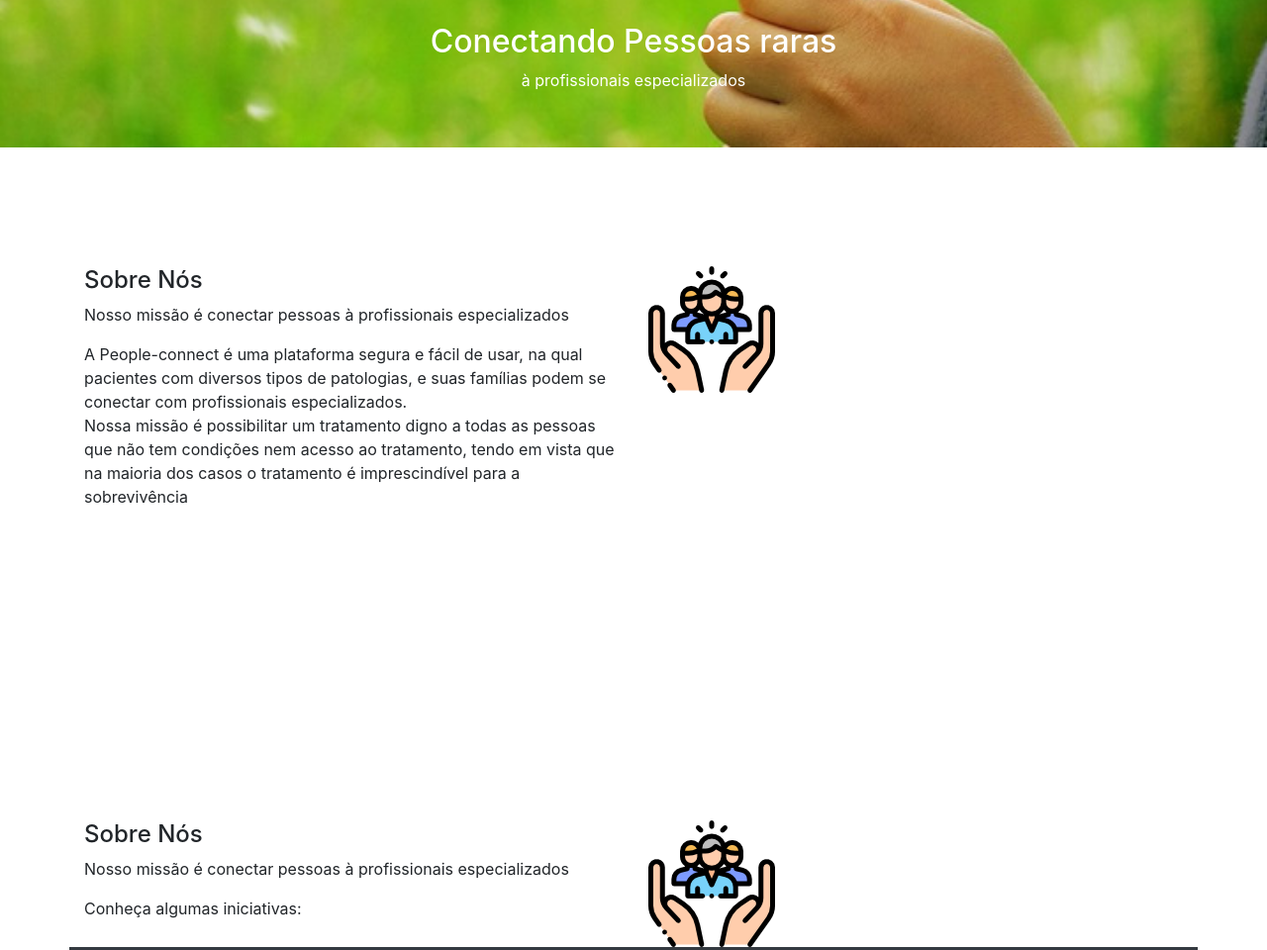
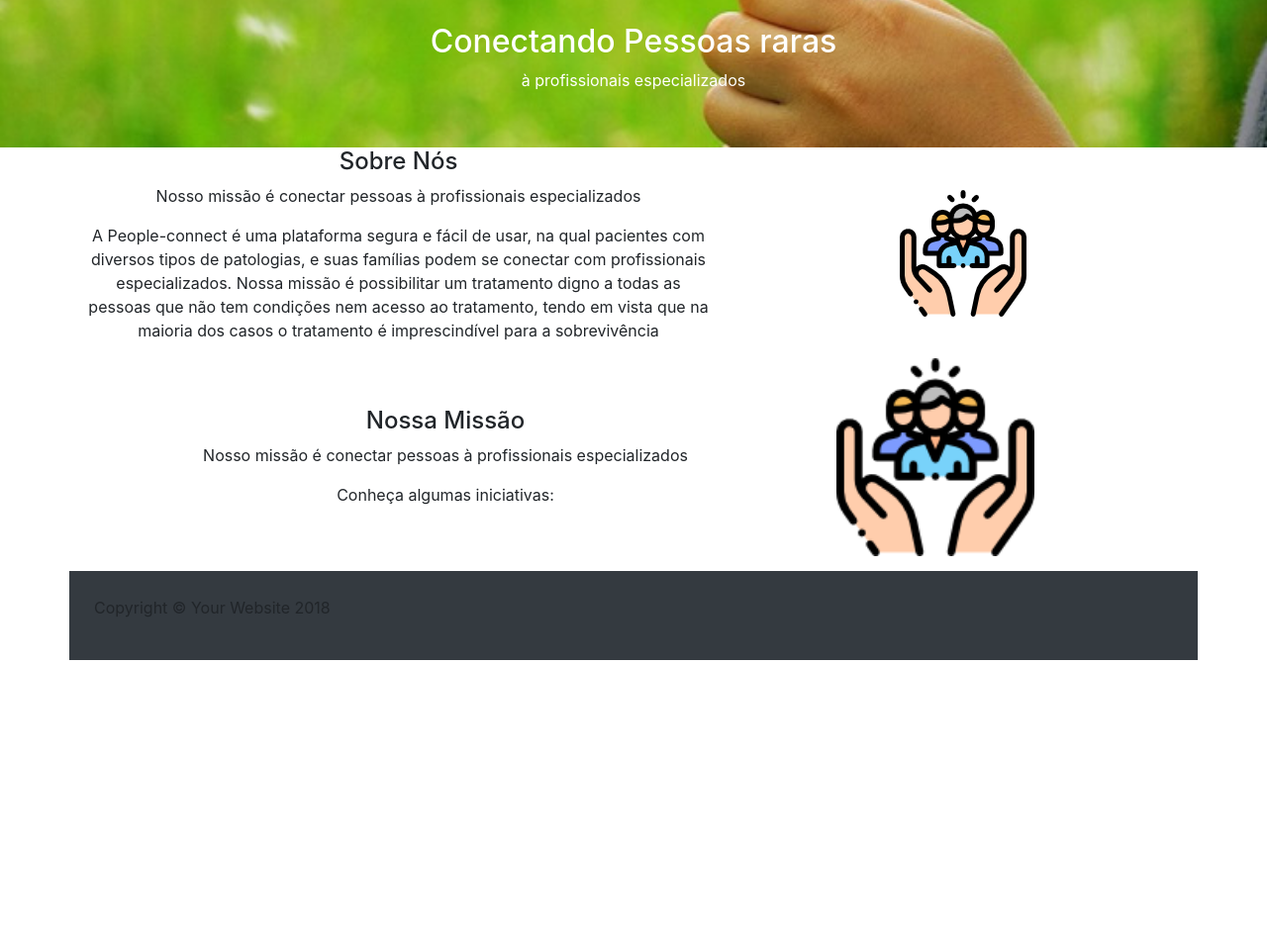
Before and after one commit to HellenBrunelli/people-connect, a website: page index.html in a window 1280 px wide. Shown: the part 684-1644 px from the top of the page at 99% size. After the commit the page ends 1351 px from the top, so only its background shows below. Drawn offline with nearby package versions, Linux system fonts and the light colour scheme.

Commit message:
create sections

```diff
--- a/css/style.css
+++ b/css/style.css
@@ -24,10 +24,15 @@
     margin-top: 8vh;
 }
 
-.section__sobre{
-    margin-top: 15vh;
+/* .section__sobre{
+    margin-top: 9vw;
     min-height: 70vh;
 }
+
+.section__missao{
+    margin-top:33vh;
+    min-height: 70vh;
+} */
 
 h1.title{
     margin: 25px 0;
--- a/index.html
+++ b/index.html
@@ -75,6 +75,8 @@
 			</div>
 		</div>
 	</nav>
+
+	<!-- caroussel -->
 	<div id="carouselExampleSlidesOnly" class="carousel slide" data-ride="carousel">
 		<div class="carousel-inner">
 			<div class="carousel-item active ">
@@ -87,36 +89,42 @@
 		</div>
 	</div>
 
-	<section id="sobre" class="section__sobre">
+	<!-- Seção Sobre -->
+	<section id="sobre" class="section__sobre d-sm-flex justify-content-center align-items-center">
 		<div class="container">
 			<div class="row justify-content-md-center">
-				<div class="col-lg-6">
+				<div class="text-center text-justify col-lg-7">
 					<h4>Sobre Nós</h4>
-					<p>Nosso missão é conectar pessoas à	 profissionais especializados</p>
-					<p>A People-connect é uma plataforma segura e fácil de usar, na qual pacientes com diversos tipos de patologias, e suas famílias podem se conectar com profissionais especializados.<br>
-					Nossa missão é possibilitar um tratamento digno a todas as pessoas que não tem condições nem acesso ao tratamento, tendo em vista que na maioria dos casos o tratamento é imprescindível para a sobrevivência</p>
+					<p>Nosso missão é conectar pessoas à profissionais especializados</p>
+					<p>A People-connect é uma plataforma segura e fácil de usar, na qual pacientes com diversos tipos de patologias, e
+						suas famílias podem se conectar com profissionais especializados.
+						Nossa missão é possibilitar um tratamento digno a todas as pessoas que não tem condições nem acesso ao
+						tratamento, tendo em vista que na maioria dos casos o tratamento é imprescindível para a sobrevivência</p>
 				</div>
-				<div class="col-lg-6">
+				<div class="col-lg-5 d-sm-flex justify-content-center align-items-center">
 					<img class="img-fluid" src="img/social-care.png" alt="imagem italia">
 				</div>
 			</div>
 		</div>
 	</section>
 
+	<!-- Seção Missão -->
 	<section id="missao" class="section__missao">
 		<div class="container">
 			<div class="row justify-content-md-center">
-				<div class="col-lg-6">
-					<h4>Sobre Nós</h4>
-					<p>Nosso missão é conectar pessoas à	 profissionais especializados</p>
+				<div class="d-sm-flex justify-content-center align-items-center flex-column col-lg-8">
+					<h4>Nossa Missão</h4>
+					<p>Nosso missão é conectar pessoas à profissionais especializados</p>
 					<p>Conheça algumas iniciativas:</p>
 				</div>
-				<div class="col-lg-6">
+				<div class="col-lg-4">
 					<img class="img-fluid" src="img/social-care.png" alt="imagem italia">
 				</div>
 			</div>
 		</div>
 	</section>
+
+
 
 
 
```
Lines whose indentation alone changed are shown as unchanged.
